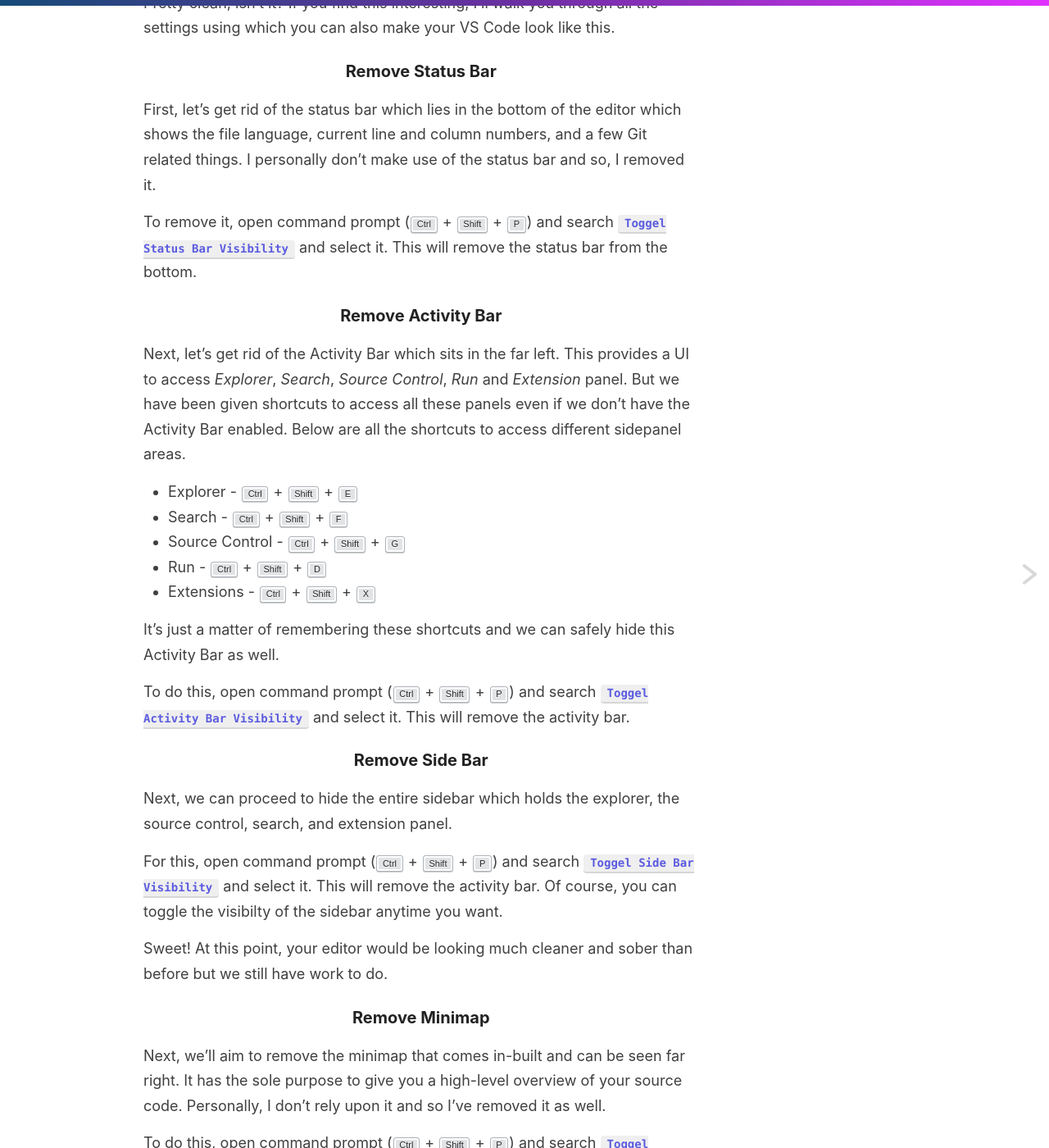
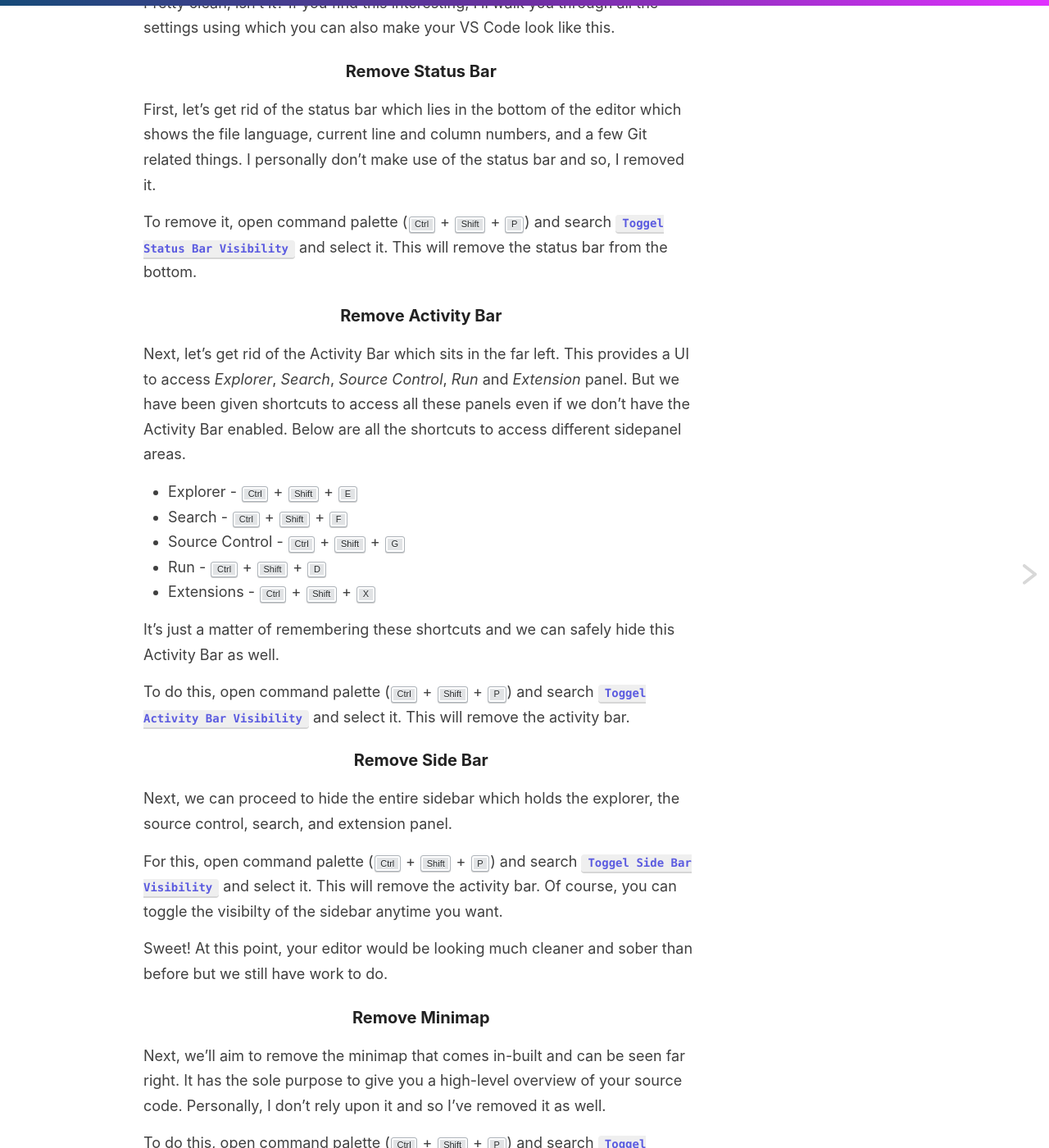
Before and after one commit to varunkumardev/amitmerchant1990.github.io, a Jekyll site: the page built from _posts/2020-8-14-making-my-vs-code-setup-minimal-and-distraction-free.md, in a window 1280 px wide and 1400 px high, scrolled down 1557 px. Shown: the whole window at 82% size. Built offline with Jekyll 4.4.1, drawn with Linux system fonts in a browser that asks for light colours; comment, search, counter and statistics services are not loaded.

Commit message:
improve post.

```diff
--- a/_posts/2020-8-14-making-my-vs-code-setup-minimal-and-distraction-free.md
+++ b/_posts/2020-8-14-making-my-vs-code-setup-minimal-and-distraction-free.md
@@ -26,7 +26,7 @@ Pretty clean, isn't it? If you find this interesting, I'll walk you through all
 
 First, let's get rid of the status bar which lies in the bottom of the editor which shows the file language, current line and column numbers, and a few Git related things. I personally don't make use of the status bar and so, I removed it.
 
-To remove it, open command prompt (<kbd>Ctrl</kbd> + <kbd>Shift</kbd> + <kbd>P</kbd>) and search `Toggel Status Bar Visibility` and select it. This will remove the status bar from the bottom.
+To remove it, open command palette (<kbd>Ctrl</kbd> + <kbd>Shift</kbd> + <kbd>P</kbd>) and search `Toggel Status Bar Visibility` and select it. This will remove the status bar from the bottom.
 
 ### Remove Activity Bar
 
@@ -40,13 +40,13 @@ Next, let's get rid of the Activity Bar which sits in the far left. This provide
 
 It's just a matter of remembering these shortcuts and we can safely hide this Activity Bar as well.
 
-To do this, open command prompt (<kbd>Ctrl</kbd> + <kbd>Shift</kbd> + <kbd>P</kbd>) and search `Toggel Activity Bar Visibility` and select it. This will remove the activity bar.
+To do this, open command palette (<kbd>Ctrl</kbd> + <kbd>Shift</kbd> + <kbd>P</kbd>) and search `Toggel Activity Bar Visibility` and select it. This will remove the activity bar.
 
 ### Remove Side Bar
 
 Next, we can proceed to hide the entire sidebar which holds the explorer, the source control, search, and extension panel.
 
-For this, open command prompt (<kbd>Ctrl</kbd> + <kbd>Shift</kbd> + <kbd>P</kbd>) and search `Toggel Side Bar Visibility` and select it. This will remove the activity bar. Of course, you can toggle the visibilty of the sidebar anytime you want.
+For this, open command palette (<kbd>Ctrl</kbd> + <kbd>Shift</kbd> + <kbd>P</kbd>) and search `Toggel Side Bar Visibility` and select it. This will remove the activity bar. Of course, you can toggle the visibilty of the sidebar anytime you want.
 
 Sweet! At this point, your editor would be looking much cleaner and sober than before but we still have work to do.
 
@@ -54,7 +54,7 @@ Sweet! At this point, your editor would be looking much cleaner and sober than b
 
 Next, we'll aim to remove the minimap that comes in-built and can be seen far right. It has the sole purpose to give you a high-level overview of your source code. Personally, I don't rely upon it and so I've removed it as well.
 
-To do this, open command prompt (<kbd>Ctrl</kbd> + <kbd>Shift</kbd> + <kbd>P</kbd>) and search `Toggel Minimap` and select it. And bam! The minimap is gone as well!
+To do this, open command palette (<kbd>Ctrl</kbd> + <kbd>Shift</kbd> + <kbd>P</kbd>) and search `Toggel Minimap` and select it. And bam! The minimap is gone as well!
 
 ### Remove Menubar and Gutter (Line Numbers)
 
```
